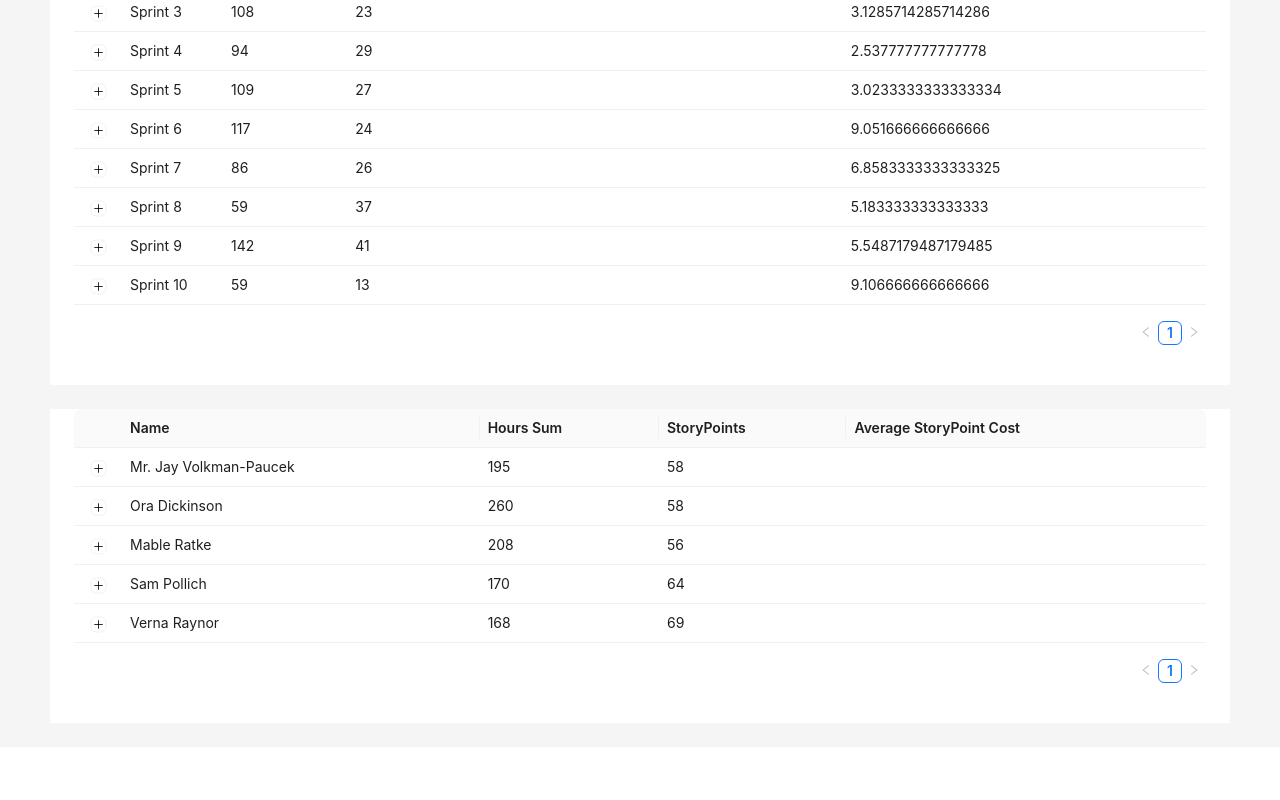
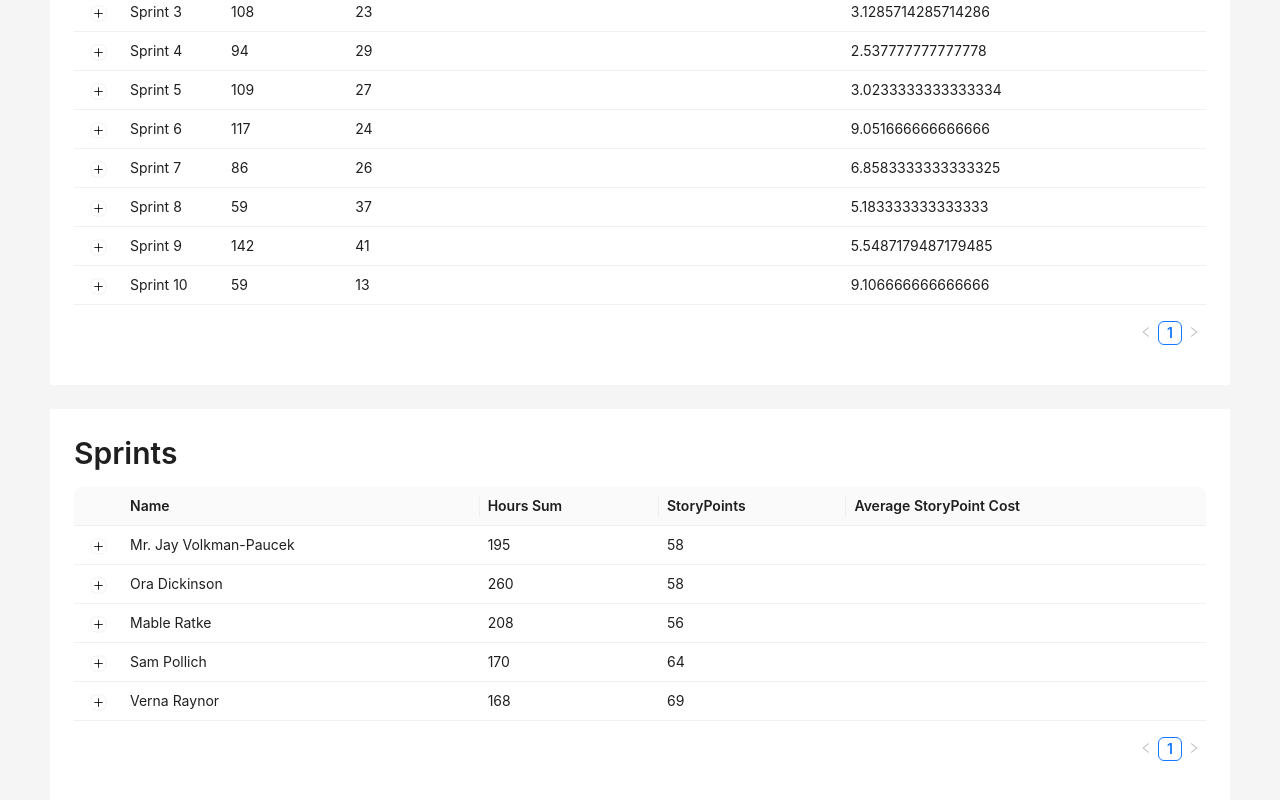
Before and after one commit to sakharov-de/sakharov.de, a React (Create React App) app: page /sp-calculator in a window 1280 px wide. Shown: the part 226-1026 px from the top of the page. Before the commit the page ends 973 px from the top, so only its background shows below. Built offline with nearby package versions, Linux system fonts and the light colour scheme.

Commit message:
Add title for developers card

```diff
--- a/src/apps/sp-calculator/presentation/pages/home-page/index.tsx
+++ b/src/apps/sp-calculator/presentation/pages/home-page/index.tsx
@@ -223,7 +223,8 @@ export const HomePage: React.FC = () => {
           padding: "0 24px 24px",
         }}
       >
-        {renderDevelopers()}
+        <Typography.Title level={2}>Sprints</Typography.Title>
+        <div>{renderDevelopers()}</div>
       </div>
     );
   }
```
